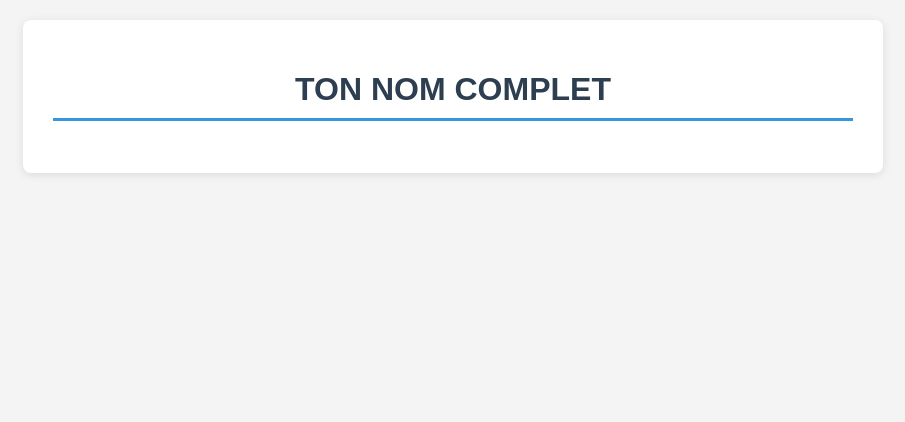
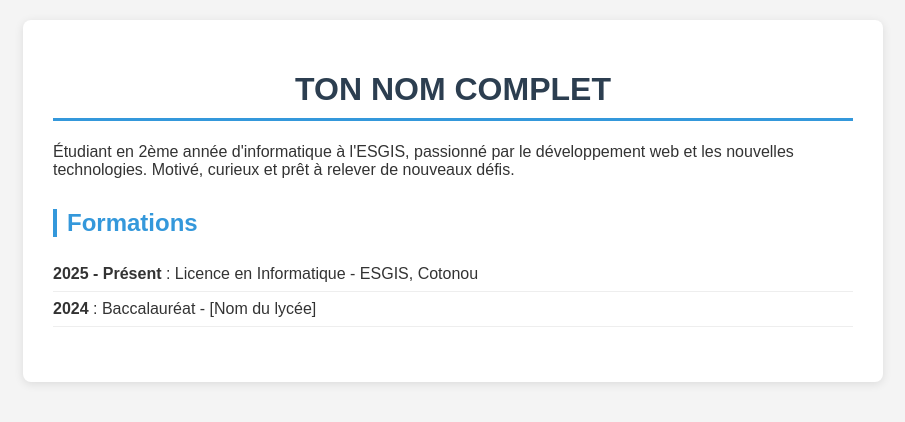
Before and after one commit to vodynoobs-dotcom/mon-cv, a plain HTML site: page index.html in a window 1280 px wide. Shown: the whole page, without its empty margins (187-1092 px from the left). Drawn offline with Linux system fonts and the light colour scheme.

Commit message:
mise en place de la section formations

```diff
--- a/index.html
+++ b/index.html
@@ -11,6 +11,16 @@
         <header>
             <h1>TON NOM COMPLET</h1>
         </header>
+        <section class="description">
+            <p>Étudiant en 2ème année d'informatique à l'ESGIS, passionné par le développement web et les nouvelles technologies. Motivé, curieux et prêt à relever de nouveaux défis.</p>
+        </section>
+        <section class="formations">
+            <h2>Formations</h2>
+            <ul>
+                <li><strong>2025 - Présent</strong> : Licence en Informatique - ESGIS, Cotonou</li>
+                <li><strong>2024</strong> : Baccalauréat - [Nom du lycée]</li>
+            </ul>
+        </section>
     </div>
 </body>
 </html>
```
